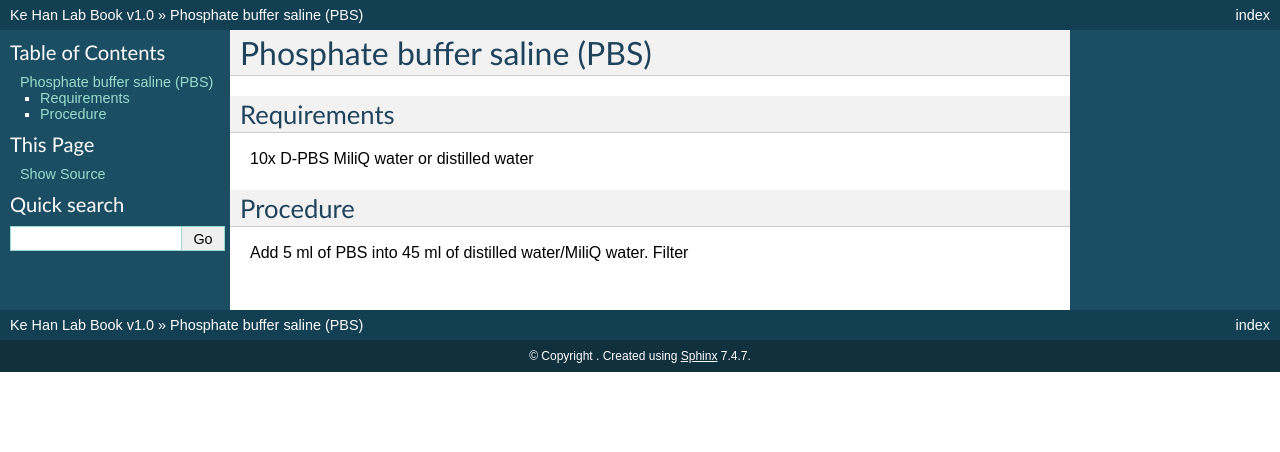
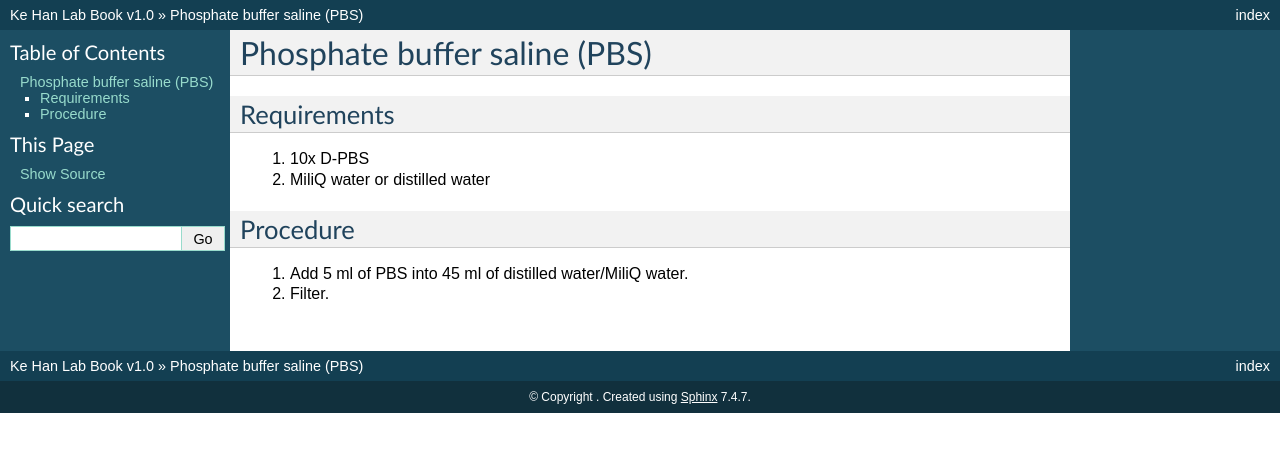
Before and after one commit to kehantan/labbook, a Sphinx documentation site: the page built from docs/buffers_solutions/phosphate_buffer_saline.rst, in a window 1280 px wide. Shown: the top 452 px of the page. Built offline with Sphinx 7.4.7, drawn with Linux system fonts in a browser that asks for light colours; pages that are not in the unit, such as notebooks, are missing from menus.

```diff
--- a/docs/buffers_solutions/phosphate_buffer_saline.rst
+++ b/docs/buffers_solutions/phosphate_buffer_saline.rst
@@ -3,10 +3,10 @@ Phosphate buffer saline (PBS)
 
 Requirements
 ------------
-10x D-PBS
-MiliQ water or distilled water
+#. 10x D-PBS
+#. MiliQ water or distilled water
 
 Procedure
 ---------
-Add 5 ml of PBS into 45 ml of distilled water/MiliQ water.
-Filter
+#. Add 5 ml of PBS into 45 ml of distilled water/MiliQ water.
+#. Filter.
```
